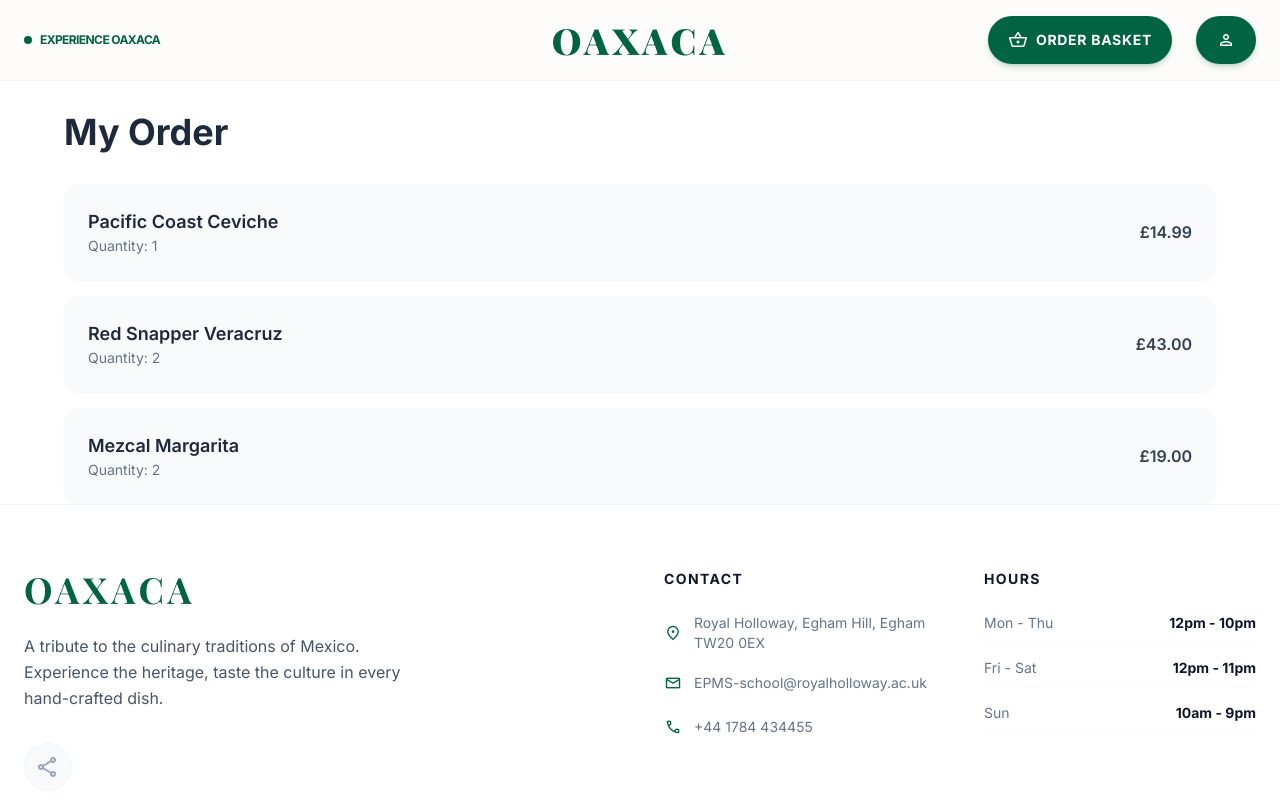
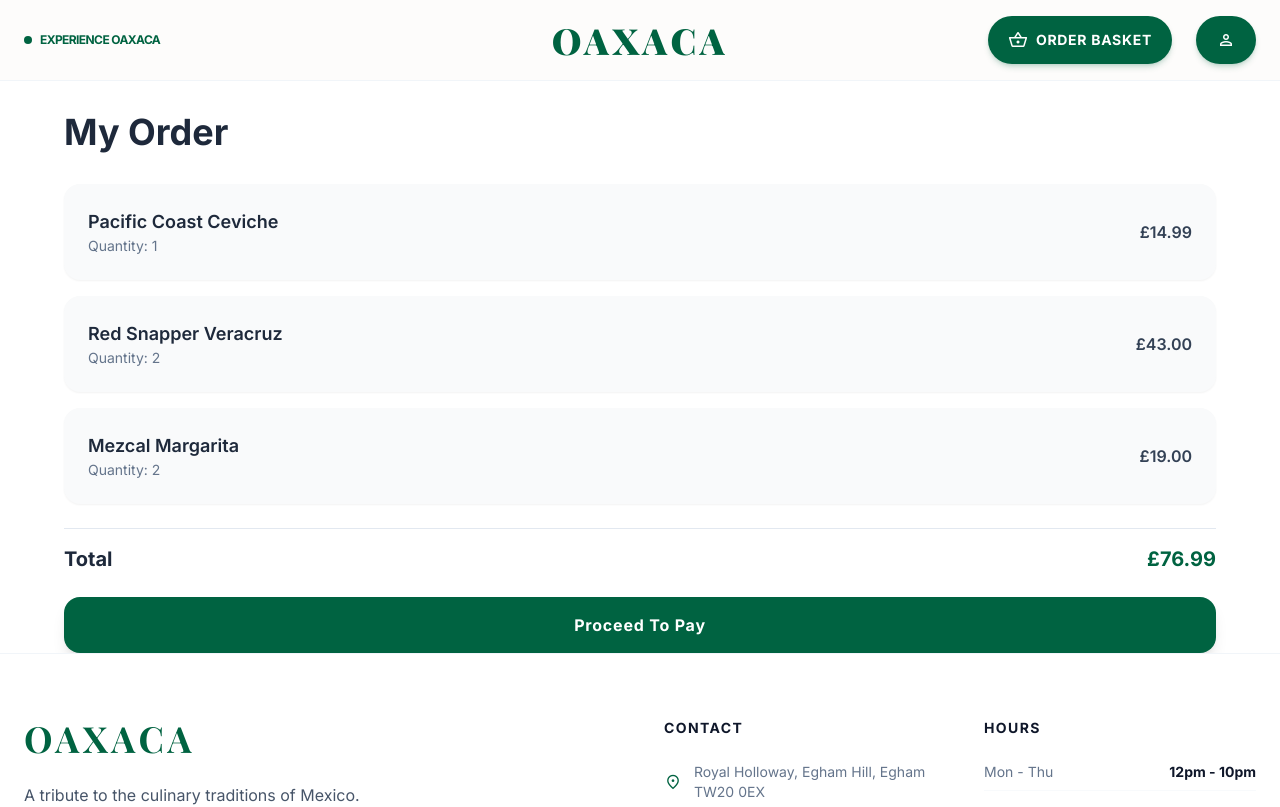
Before and after one commit to ionut-bujor/Oxaca, a React (Vite) app in the folder Frontend/: page /dashboard in a window 1280 px wide. Shown: the top 807 px of the page. Built offline with nearby package versions, Linux system fonts and the light colour scheme; no server answers; a web font is replaced by a local one.

Commit message:
Add order total calculation and payment button #81

```diff
--- a/Frontend/src/pages/CustomerDashboard.tsx
+++ b/Frontend/src/pages/CustomerDashboard.tsx
@@ -23,6 +23,11 @@
       { name: "Mezcal Margarita", qty: 2, price: 9.50 }
     ]
   };
+
+  const total = dashboardData.orders.reduce(
+    (sum, item) => sum + item.qty * item.price,
+    0
+  );
 
   return (
     <div className="min-h-screen flex flex-col bg-white">
@@ -57,6 +62,19 @@
             ))}
           </div>
 
+          <div className="flex justify-between items-center pt-4 border-t border-slate-200 mt-6">
+            <span className="text-xl font-bold text-slate-800">
+              Total
+            </span>
+            <span className="text-xl font-bold text-primary">
+              £{total.toFixed(2)}
+            </span>
+          </div>
+
+          <button className="w-full mt-6 bg-primary hover:bg-darkGreen text-white py-4 rounded-2xl font-bold tracking-wider transition active:scale-95 shadow-lg">
+            Proceed To Pay
+          </button>
+
         </div>
       </main>
 
```
